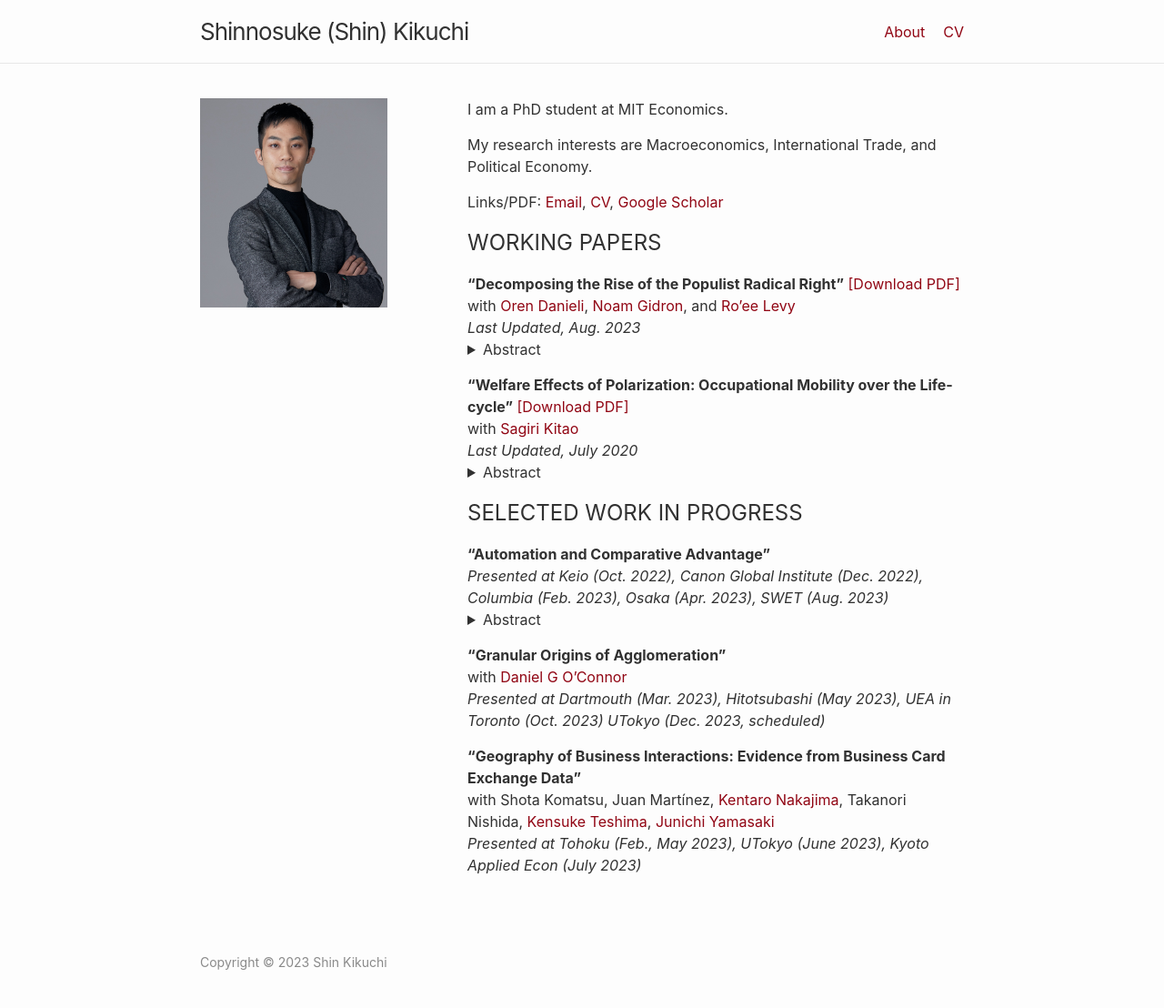
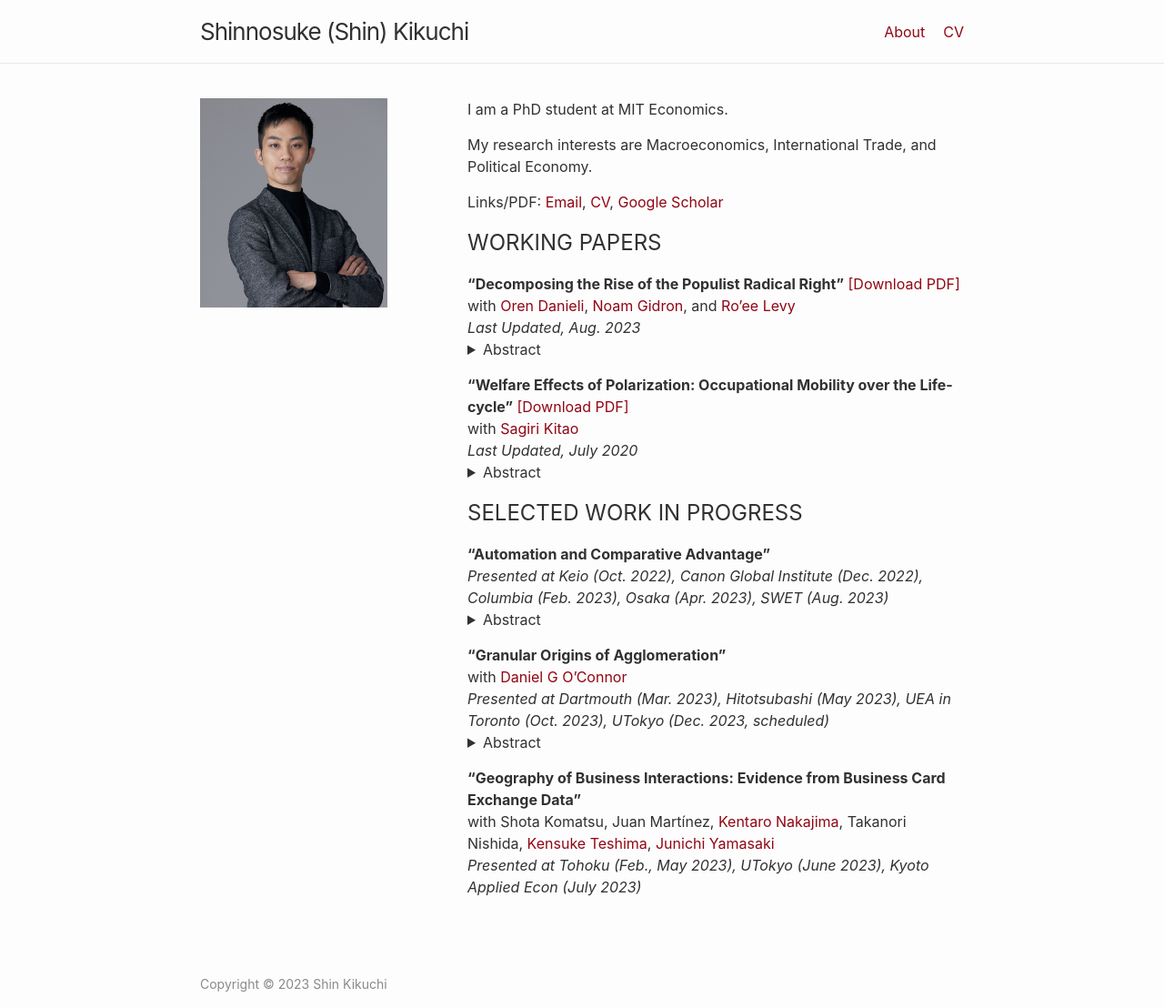
Before and after one commit to shinnkikuchi/shinnkikuchi.github.io, a Jekyll site: the page built from index.md, in a window 1280 px wide. Shown: the whole page at 91% size. Built offline with Jekyll 4.4.1, drawn with Linux system fonts in a browser that asks for light colours; before the commit the page ends 1084 px from its top, so only the background shows below that; some of the changed text lies outside the part shown.

Commit message:
Update index.md

```diff
--- a/index.md
+++ b/index.md
@@ -44,7 +44,11 @@
 
 **"Granular Origins of Agglomeration"**<br>
 with  <a href="https://www.danielgoconnor.com" target="_blank">Daniel G O'Connor</a><br>
-*Presented at Dartmouth (Mar. 2023), Hitotsubashi (May 2023), UEA in Toronto (Oct. 2023) UTokyo (Dec. 2023, scheduled)*<br>
+*Presented at Dartmouth (Mar. 2023), Hitotsubashi (May 2023), UEA in Toronto (Oct. 2023), UTokyo (Dec. 2023, scheduled)*<br>
+<details style="margin-bottom: 15px; margin-top: -15px">
+	<summary>Abstract</summary>
+	A few large firms dominate many local labor markets. This leaves workers vulnerable to firm-specific shocks. If one firm has a bad productivity shock in a small market, workers will be stuck with that unproductive employer, while in a large labor market, workers can move to another firm. Building on that insight, we present a model of local labor markets with a finite number of firms subject to idiosyncratic shocks. We show that there are increasing returns to scale which disappear as the number of firms goes to infinity. We also show that there can be under-entry of firms, especially in small markets. We then test the main mechanism in Japanese administrative data. We first confirm that payroll is less volatile in larger, less concentrated local labor markets. We also show that establishments with larger payroll shares respond less in adjusting employment to a demand shock. Finally, we propose a quantitative, granular model of economic geography with free entry of firms and costly mobility of workers across sectors and commuting zones that could be used to quantify the mechanism and do counterfactuals.
+</details>
 
 **"Geography of Business Interactions: Evidence from Business Card Exchange Data"** <br>
 with Shota Komatsu,
```
